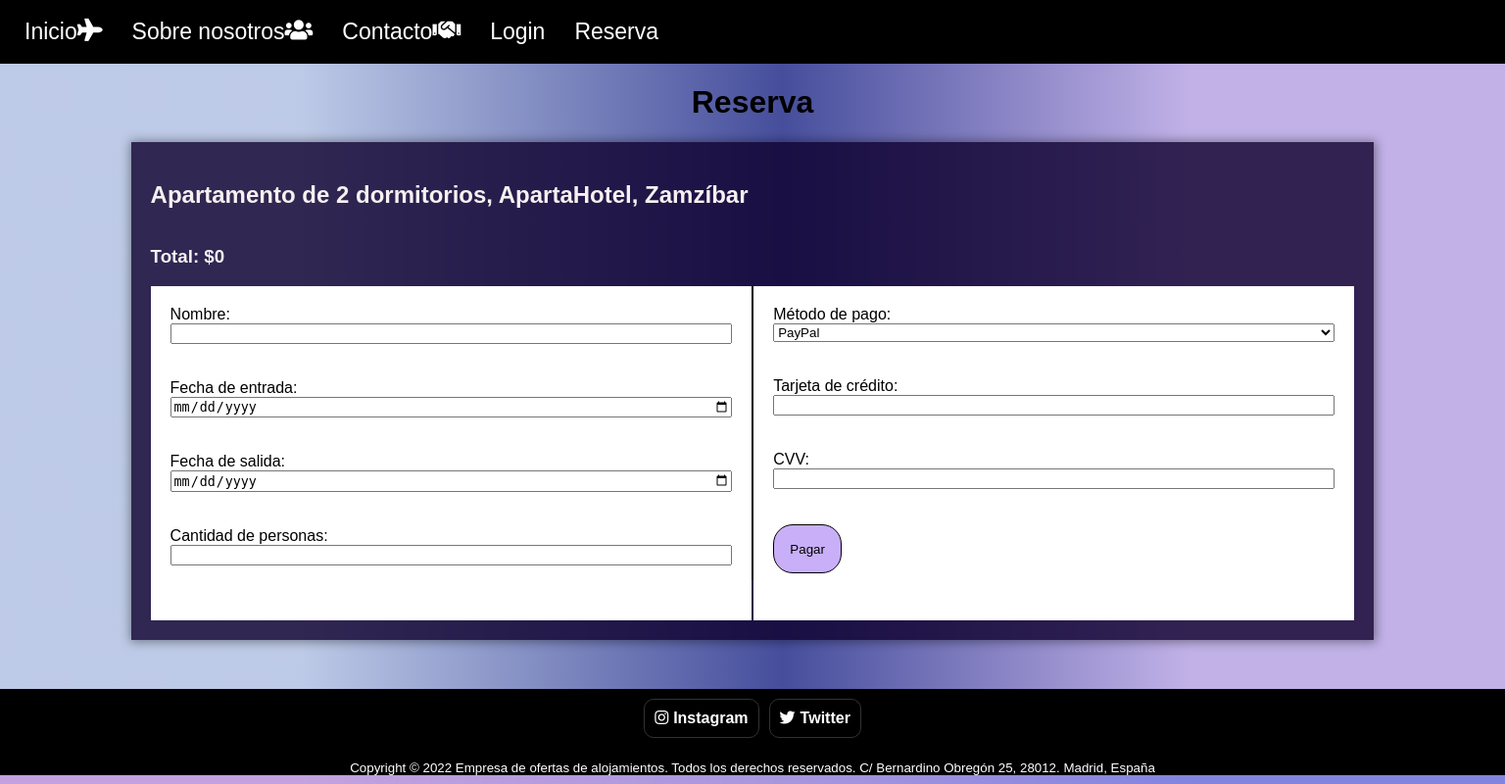
After one commit to mgacen06/AgenciaDeViajes, a PHP site: page /reserva.php in a window 1536 px wide. The commit adds this page. Shown: the whole page at 98% size. Run offline with PHP 8.4, Linux system fonts and the light colour scheme.

Commit message:
reserva.php

```diff
--- a/publico/aboutUs.html
+++ b/publico/aboutUs.html
@@ -6,6 +6,7 @@
     <meta name="viewport" content="width=device-width, initial-scale=1.0">
     <link rel="stylesheet" href="css/style.css">
     <link rel="stylesheet" href="../publico/css/style.css">
+    <link rel="stylesheet" href="../publico/fontawesome/css/all.css">
     <link rel="stylesheet" href="css/navYFooter.css">
     <link rel="shortcut icon" href="img/icono.ico" type="" id="icono">
     <title>About Us</title>
--- a/publico/css/style.css
+++ b/publico/css/style.css
@@ -90,6 +90,161 @@ div [class="lineah"] {
     height: auto;
     justify-content: space-evenly;
     padding: 20px;
+}
+/* syles de about us */
+#mainAu{
+    font-family: Georgia,Times,Times New Roman,serif;
+    background: linear-gradient(90deg, rgba(199, 238, 222, 0.889) 20%, rgb(182, 186, 234) 52%, rgb(237, 204, 234) 79%);
+}
+.caja{
+    align-items: center;
+    display: flex;
+    flex-direction: column;
+    align-content: center;
+    justify-content: center;
+    width: 100%;
+    padding-bottom: 50px;
+
+}
+.caja1{
+    display: flex;
+    flex-direction: column;
+    align-items: center;
+    width:70%;
+    margin-top: 10px;
+    margin-bottom: 20px;
+
+}
+.caja2{
+    margin-top:15px;
+    margin-bottom: 45px;
+    align-items: center;
+    display: flex;
+    flex-direction: row;
+}
+
+.pais{
+    height: 300px;
+    width: 400px;
+    margin: 0px;
+    padding: 20px;
+    overflow: hidden;
+    box-shadow: 0 0 5px rgba(0, 0, 0, 0.3);
+    padding: 0px;
+}
+
+.hoverC {
+    top: 0;
+    left: 0;
+    width: 100%;
+    height: 100%;
+    margin:0px;
+}
+
+.imgF{
+    width: 100%;
+    height: 100%;
+    object-fit: cover;
+    display: block;
+
+}
+#videoF{
+    display: block;
+    width: 100%;
+    height: 100%;
+    top: 0;
+    left: 0;
+    object-fit: cover;
+    z-index: -1;
+}
+.pais:hover .imgF {
+    display: none;
+}
+
+.pais:hover #videoF {
+    display: block;
+}
+#texto{
+    background-color: rgb(173, 224, 171);
+    padding: 40px;
+    margin-left: 50px;
+    border-radius: 30px;
+    background-image: url("../img/");
+    color:#175b11;
+
+}
+#texto:first-child{
+    background-color: rgb(226, 133, 163);
+    color:#510909;
+
+}
+#texto:first-child:hover{
+    transition: 600ms;
+    box-shadow: 0px 0px 10px rgba(0, 0, 0.5, 1);
+}
+#texto:last-child:hover{
+    transition: 600ms;
+    box-shadow: 0px 0px 10px rgba(0, 0, 0.5, 1);
+}
+#texto::first-line{
+    font-style: italic;
+    color: rgb(0, 0, 0);
+}
+#lineah2{
+    width: 200px;
+    height: 2px;
+    background-color: rgb(3, 0, 0);
+}
+#lineah1{
+    width: 200px;
+    height: 2px;
+    background-color: rgb(3, 0, 0);
+}
+/* styles del carrito */
+#cartAu{
+    height: 100%;
+    background: linear-gradient(90deg, rgba(189, 207, 232, 0.889) 20%, rgb(70, 78, 156) 52%, rgb(193, 177, 231) 79%);
+}
+.cart{
+    font-family: sans-serif;
+    padding: 20px;
+    display: flex;
+    flex-direction: column;
+    backdrop-filter: blur(100%);
+    box-shadow: 0 0 10px 1.5px rgba(0, 0, 0, 0.4);
+    width: 800px;
+    height: 300px;
+    background-color: rgba(16, 1, 47, 0.806);
+    color: #f6f0f0;
+    width: 80%;
+    height: 40%;
+}
+.formReserva{
+    display: flex;
+    flex-direction: row;
+    width: 100%;
+}
+.formReserva1{
+    display: flex;
+    flex-direction: column;
+    justify-content: left;
+    padding: 20px;
+    width: 100%;
+    background-color: #ffffff;
+    color:black;
+}
+.btn{
+    border: solid black 1px;
+    border-radius: 20px;
+    width: 70px;
+    height: 50px;
+    background-color: rgba(193, 164, 247, 0.876);
+}
+.lineaVer{
+    width:5px;
+    height: 300px;
+    background-color: rgb(4, 0, 0);
+
 }
 
 @media (min-width:1284px) {
@@ -192,6 +347,114 @@ div [class="lineah"] {
 
     #boton {
         display: flex;
+    }
+    #mainAu{
+        font-family: Georgia,Times,Times New Roman,serif;
+        background: linear-gradient(90deg, rgba(199, 238, 222, 0.889) 20%, rgb(182, 186, 234) 52%, rgb(237, 204, 234) 79%);
+    }
+    .caja{
+        align-items: center;
+        display: flex;
+        flex-direction: column;
+        align-content: center;
+        justify-content: center;
+        width: 100%;
+        padding-bottom: 50px;
+
+    }
+    .caja1{
+        display: flex;
+        flex-direction: column;
+        align-items: center;
+        width:70%;
+        margin-top: 10px;
+        margin-bottom: 20px;
+
+    }
+    .caja2{
+        margin-top:15px;
+        margin-bottom: 45px;
+        align-items: center;
+        display: flex;
+        flex-direction: row;
+    }
+
+    .pais{
+        height: 300px;
+        width: 400px;
+        margin: 0px;
+        padding: 20px;
+        overflow: hidden;
+        box-shadow: 0 0 5px rgba(0, 0, 0, 0.3);
+        padding: 0px;
+    }
+
+    .hoverC {
+        top: 0;
+        left: 0;
+        width: 100%;
+        height: 100%;
+        margin:0px;
+    }
+
+    .imgF{
+        width: 100%;
+        height: 100%;
+        object-fit: cover;
+        display: block;
+
+    }
+    #videoF{
+        display: block;
+        width: 100%;
+        height: 100%;
+        top: 0;
+        left: 0;
+        object-fit: cover;
+        z-index: -1;
+    }
+    .pais:hover .imgF {
+        display: none;
+    }
+
+    .pais:hover #videoF {
+        display: block;
+    }
+    #texto{
+        background-color: rgb(173, 224, 171);
+        padding: 40px;
+        margin-left: 50px;
+        border-radius: 30px;
+        background-image: url("../img/");
+        color:#175b11;
+
+    }
+    #texto:first-child{
+        background-color: rgb(226, 133, 163);
+        color:#510909;
+
+    }
+    #texto:first-child:hover{
+        transition: 600ms;
+        box-shadow: 0px 0px 10px rgba(0, 0, 0.5, 1);
+    }
+    #texto:last-child:hover{
+        transition: 600ms;
+        box-shadow: 0px 0px 10px rgba(0, 0, 0.5, 1);
+    }
+    #texto::first-line{
+        font-style: italic;
+        color: rgb(0, 0, 0);
+    }
+    #lineah2{
+        width: 200px;
+        height: 2px;
+        background-color: rgb(3, 0, 0);
+    }
+    #lineah1{
+        width: 200px;
+        height: 2px;
+        background-color: rgb(3, 0, 0);
     }
 
 }
--- a/publico/navYFooter.js
+++ b/publico/navYFooter.js
@@ -53,11 +53,25 @@ let iLogin=document.createElement("i");
 iLogin.setAttribute("id","icono");
 iLogin.setAttribute("class","fa-solid fa-arrow-right-to-bracket");
 
+
 aLogin.appendChild(iLogin);
 liLogin.appendChild(aLogin);
 ulNav.appendChild(liLogin);
+elNav.appendChild(ulNav);
 
-elNav.appendChild(ulNav);
+
+let liReserva=document.createElement("li");
+let aReserva=document.createElement("a");
+aReserva.setAttribute("class","linav");
+aReserva.setAttribute("href","reserva.php");
+aReserva.textContent="Reserva";
+let iReserva=document.createElement("i");
+iReserva.setAttribute("id","icono");
+iReserva.setAttribute("class","fa-solid fa-cart-shopping");
+
+aReserva.appendChild(iReserva);
+liReserva.appendChild(aReserva);
+ulNav.appendChild(liReserva);
 
 
 // FOOTER
--- /dev/null
+++ b/publico/reserva.php
@@ -0,0 +1,63 @@
+<!DOCTYPE html>
+<html lang="en">
+<head>
+    <meta charset="UTF-8">
+    <meta http-equiv="X-UA-Compatible" content="IE=edge">
+    <meta name="viewport" content="width=device-width, initial-scale=1.0">
+    <link rel="stylesheet" href="css/style.css">
+    <link rel="stylesheet" href="../publico/fontawesome/css/all.css">
+    <link rel="stylesheet" href="./css/navYFooter.css">
+    <link rel="shortcut icon" href="img/icono.ico" type="" id="icono">
+    <title>Reserva</title>
+</head>
+<body>
+    <nav id="elNav"></nav>
+    <main class="caja" id="cartAu">
+        <h1>Reserva</h1>
+        <div class="cart">
+            <h2>Apartamento de 2 dormitorios, ApartaHotel, Zamzíbar</h2>
+            <h3 id="total">Total: $0</h2>
+            <div class="formReserva">
+                <form action="" method="" class="formReserva1">
+                    <label for="nombre">Nombre:</label>
+                    <input type="text" id="nombre" name="nombre" required><br><br>
+                    <label for="fecha_entrada" >Fecha de entrada:</label>
+                    <input type="date" id="fecha_entrada" name="fecha_entrada" required><br><br>
+                    <label for="fecha_salida">Fecha de salida:</label>
+                    <input type="date" id="fecha_salida" name="fecha_salida" required><br><br>
+                    <label for="cantidad_personas">Cantidad de personas:</label>
+                    <input type="number" id="cantidad_personas" name="cantidad_personas" min="1" required><br><br>
+                </form>
+                <div class="lineaVer"> </div>
+                <form action="" method="" class="formReserva1">
+                    <label for="">Método de pago:</label>
+                        <select id="metodo_pago" name="metodo_pago" required>
+                            <option value="paypal">PayPal</option>
+                            <option value="tarjeta_credito">Tarjeta de crédito</option>
+                            <option value="paypal">PayPal</option>
+                            <option value="transferencia_bancaria">Transferencia bancaria</option>
+                        </select><br><br>
+                    <label for="tarjeta_credito">Tarjeta de crédito:</label>
+                    <input type="text" id="tarjeta_credito" name="tarjeta_credito" required><br><br>
+                    <label for="cvv">CVV:</label>
+                    <input type="text" id="cvv" name="cvv" required><br><br>
+                    <button class="btn" type="submit" value="Reservar">Pagar</button>
+                </form>
+            </div>
+
+
+        </div>
+    </main>
+    <footer>
+    <div class="redesSociales">
+        <a class="redes" href="https://www.instagram.com/mgacen06/"><i id="botontw" class="fab fa-instagram"></i>Instagram</a>
+        <a class="redes" href="https://twitter.com"><i id="botontw" class="fab fa-twitter"></i>Twitter</a>
+    </div>
+    <div class="infoFooter">
+        <br>
+        <small>Copyright © 2022 Empresa de ofertas de alojamientos. Todos los derechos reservados. C/ Bernardino Obregón 25, 28012. Madrid, España</small>
+    </div>
+    </footer>
+</body>
+<script src="navYFooter.js"></script>
+</html>
```
